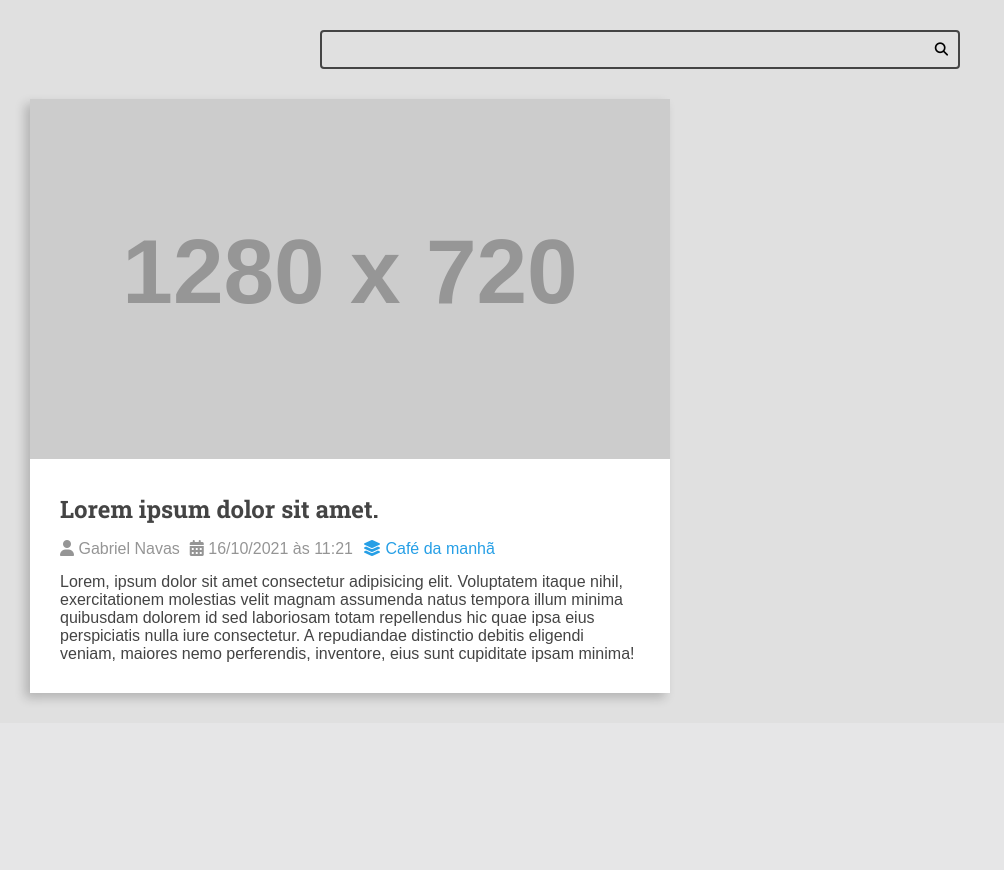
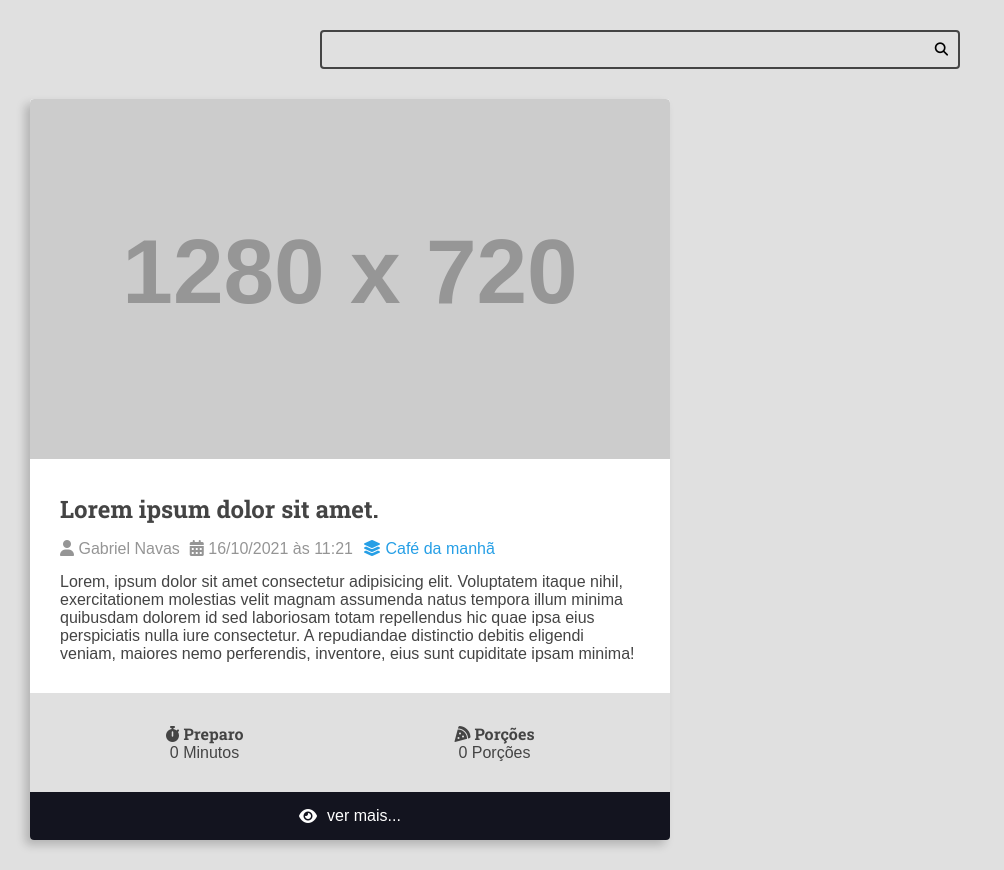
Before and after one commit to gabznavas/django, a Django app: page / in a window 1280 px wide. Shown: the part 113-983 px from the top of the page, without its empty margins (0-1004 px from the left). Before the commit the page ends 817 px from the top, so only its background shows below. Run offline with Django 5.2, Linux system fonts and the light colour scheme; grey boxes labelled with a size stand in for pictures from a placeholder-image service; some libraries are stand-ins or nearby versions.

Commit message:
add recipe meta

```diff
--- a/url-views-templates/recipes/templates/recipes/pages/home.html
+++ b/url-views-templates/recipes/templates/recipes/pages/home.html
@@ -40,7 +40,34 @@
               repellendus hic quae ipsa eius perspiciatis nulla iure consectetur. A repudiandae distinctio debitis
               eligendi veniam, maiores nemo perferendis, inventore, eius sunt cupiditate ipsam minima!</p>
           </div>
+
+          <div class="recipe-meta-container">
+            <div class="recipe-meta recipe-preparation">
+              <h3 class="recipe-meta-title">
+                <i class="fas fa-stopwatch"></i>
+                Preparo
+              </h3>
+              <div class="recipe-meta-text">
+                0 Minutos
+              </div>
+            </div>
+            <div class="recipe-meta recipe-servings">
+              <h3 class="recipe-meta-title">
+                <i class="fas fa-pizza-slice"></i>
+                Porções
+              </h3>
+              <div class="recipe-meta-text">
+                0 Porções
+              </div>
+            </div>
+          </div>
         </div>
+        <footer class="recipe-footer">
+          <a href="#" class="recipe-red-more button button-dark button-full-with">
+            <i class="fas fa-eye"></i>
+            <span>ver mais...</span>
+          </a>
+        </footer>
       </div>
 
     </div>
--- a/url-views-templates/recipes/templates/recipes/partials/head.html
+++ b/url-views-templates/recipes/templates/recipes/partials/head.html
@@ -177,10 +177,14 @@
       box-shadow: -5px 5px 10px rgba(0, 0, 0, .2);
       transform: scale(1);
       transition: all 300ms ease-in-out;
+      border-radius: .4rem;
+      overflow: hidden;
     }
 
     .recipe img {
       max-width: 100%;
+      border-top-right-radius: .4rem;
+      border-top-left-radius: .4rem;
     }
 
     .recipe-list-item {
@@ -222,6 +226,42 @@
       color: var(--color-dark-text);
       text-decoration-line: underline;
     }
+
+    .recipe-meta-container {
+      display: flex;
+      flex-flow: row wrap;
+      padding: var(--spacing-gutter-medium);
+      background-color: var(--color-gray-1);
+    }
+
+    .recipe-meta {
+      display: flex;
+      flex-flow: column nowrap;
+      flex-shrink: 1;
+      flex-grow: 1;
+      text-align: center;
+    }
+
+    .recipe-meta-title {
+      font-size: 1.6rem;
+    }
+
+    .recipe-footer a {
+      background: var(--color-primary-dark);
+      display: flex;
+      justify-content: center;
+      align-items: center;
+      gap: 1rem;
+      color: var(--color-white);
+      text-decoration: none;
+      text-align: center;
+      padding: 1.5rem var(--spacing-gutter-medium);
+      transition: all 300ms ease-in-out;
+    }
+
+    .recipe-footer a:hover {
+      filter: brightness(2)
+    }
   </style>
 
 </head>
```
